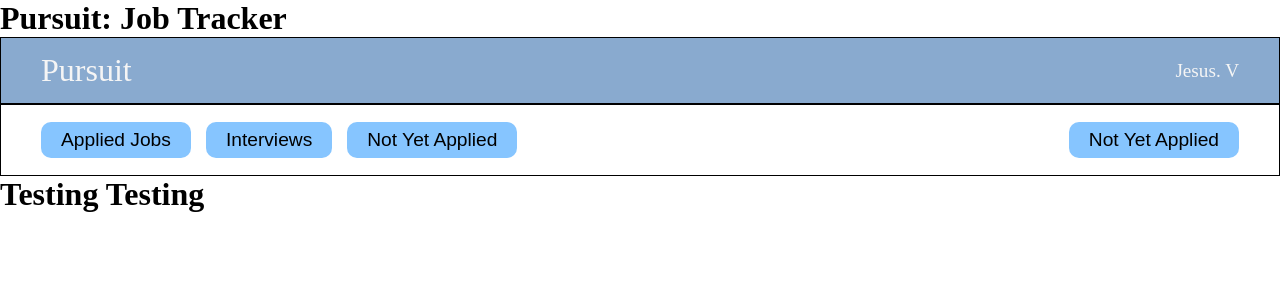
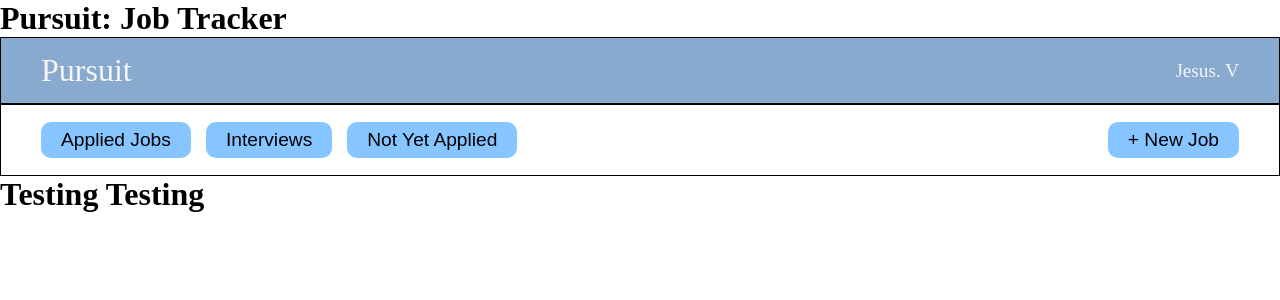
Before and after one commit to jmodestov/pursuit-application-tracker, a React app: page / in a window 1280 px wide. Shown: the top 300 px of the page. Built offline with nearby package versions, Linux system fonts and the light colour scheme.

Commit message:
Created options buttons

```diff
--- a/client/components/viewOptions.jsx
+++ b/client/components/viewOptions.jsx
@@ -15,8 +15,8 @@ const ViewOptions = (props) => {
         </button>
       </div>
 
-      <button type="button" className="addRecord" id="newJob">
-        Not Yet Applied
+      <button type="button" id="newRecord">
+        + New Job
       </button>
     </div>
   );
```
